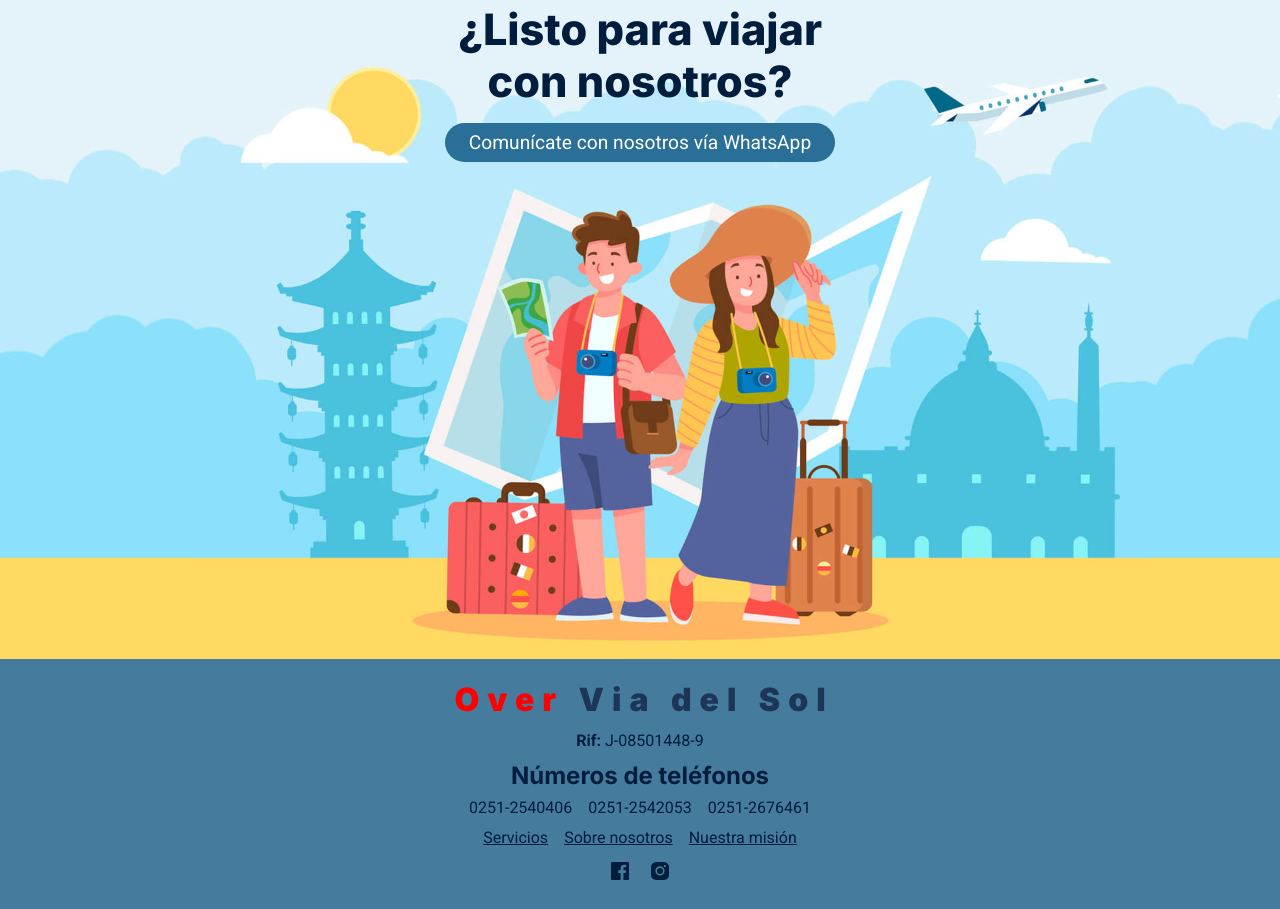
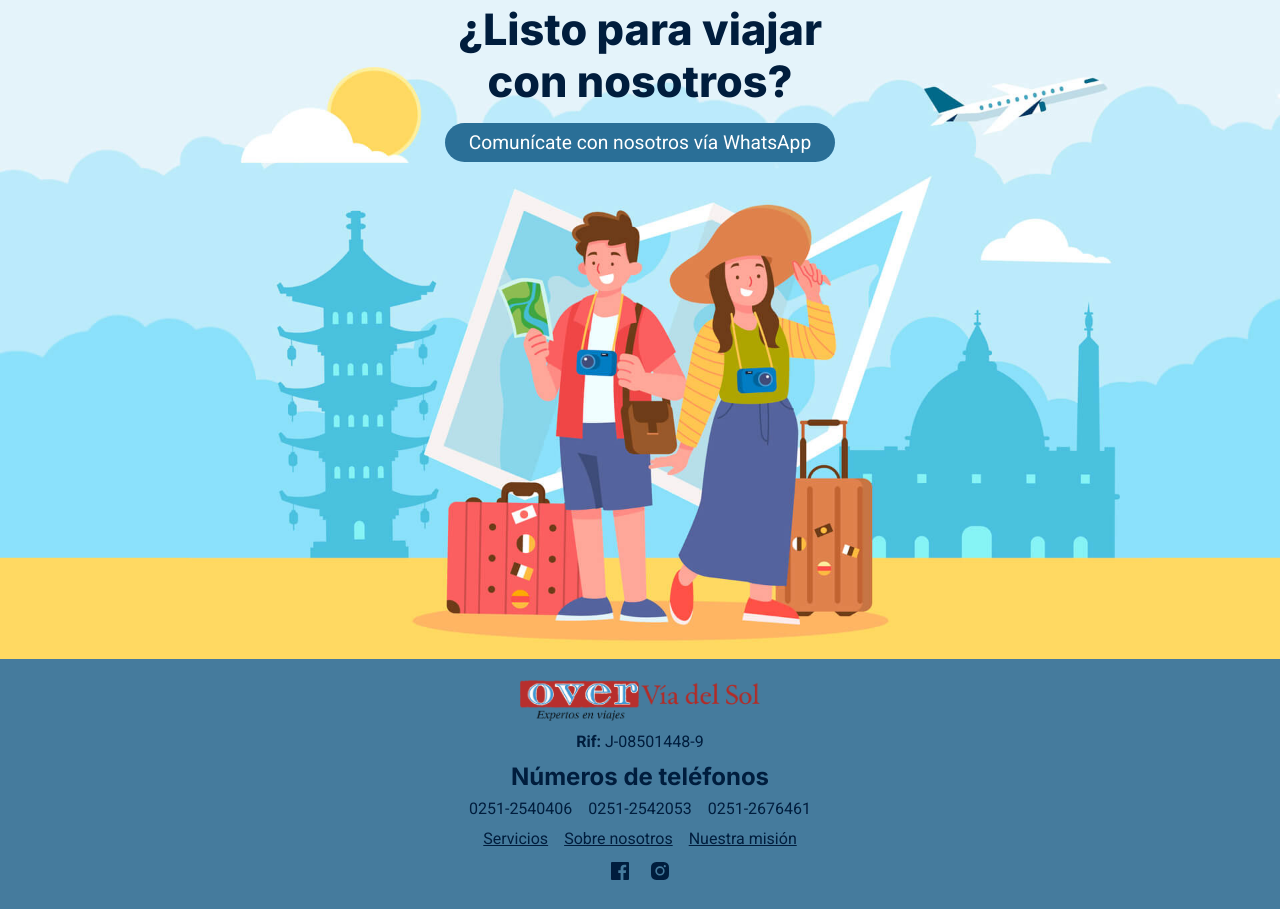
Before and after one commit to JavierCarrasco08/over-via-del-sol-javi, a website built with Vite: page index.html in a window 1280 px wide. Shown: the part 5661-6570 px from the top of the page. Built offline with nearby package versions, Linux system fonts and the light colour scheme; files whose address does not match are found by name.

Commit message:
change: Añadiendo logo en el footer

```diff
--- a/index.html
+++ b/index.html
@@ -479,9 +479,9 @@
       <!-- ! Footer === Pie de pagina -->
       <footer class="foo">
         <div class="foo__container">
-          <span class="foo__logo"
-            ><span class="foo__span">Over</span> Via del Sol</span
-          >
+          <figure class="foo__figure">
+            <img src="./src/assets/logo.png" class="foo__logo" alt="" />
+          </figure>
           <p class="foo__rif"><strong>Rif:</strong> J-08501448-9</p>
           <div class="foo__phones">
             <h2 class="foo__subtitle">Números de teléfonos</h2>
--- a/src/style.css
+++ b/src/style.css
@@ -669,16 +669,11 @@ body {
 }
 
 .foo__logo {
-  font-size: 2rem;
-  font-family: var(--font-titles);
-  font-weight: 900;
-  letter-spacing: 0.5rem;
-  padding-left: 0.5rem;
-  color: var(--primary-color-titles);
-}
-
-.foo__span {
-  color: red;
+  display: block;
+  width: 15rem;
+  height: auto;
+  object-fit: cover;
+  object-position: center;
 }
 
 .foo__rif {
```
